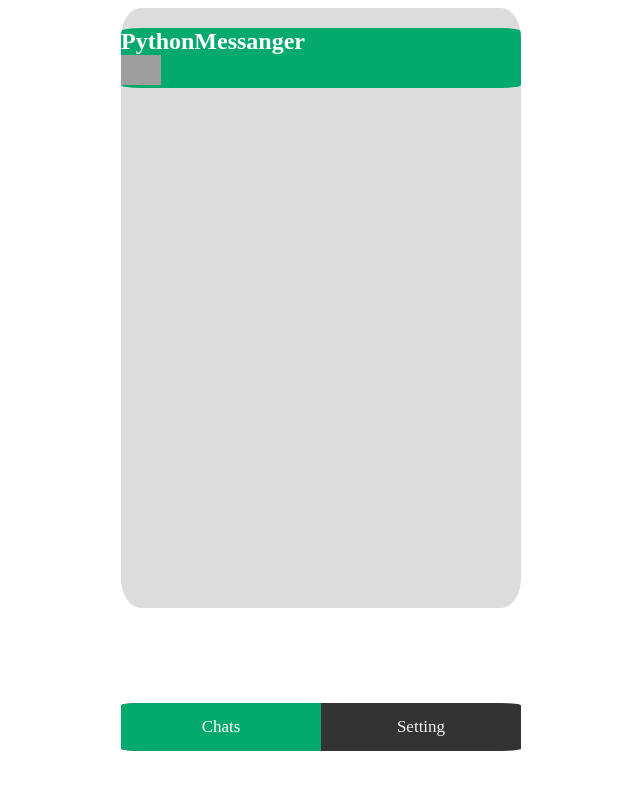
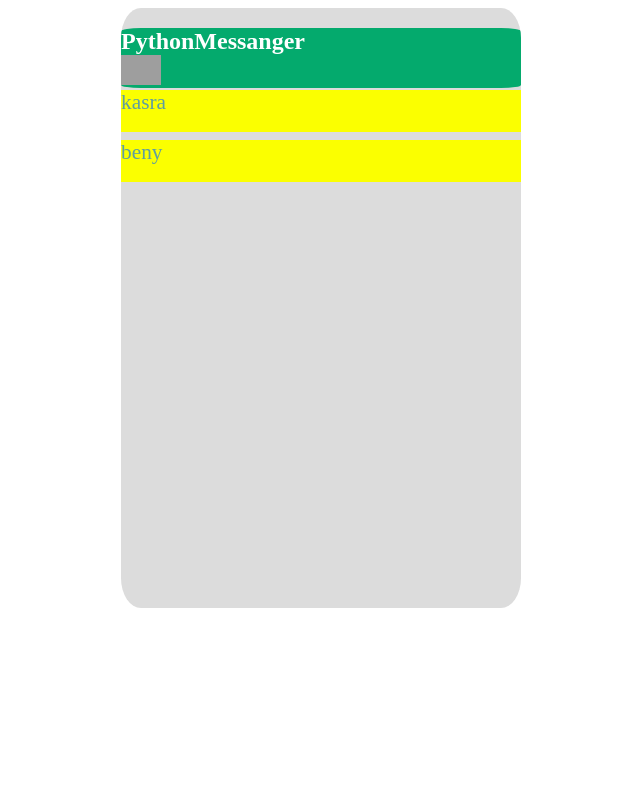
Before and after one commit to Amir-Mirfallahi/python-messanger, a Django app: page /chats/ in a window 1280 px wide. Shown: the whole page, without its empty margins (319-959 px from the left). Run offline with Django 4.2, Linux system fonts and the light colour scheme; a user stored in the database is signed in; data comes from the database, SQL or seed files in the repository; both versions use the stored data as it was after the commit; grey boxes are pictures that could not be loaded.

Commit message:
first commit

```diff
--- a/messanger/chats/templates/base.html
+++ b/messanger/chats/templates/base.html
@@ -24,41 +24,6 @@
             background-color: #04AA6D;
             color: rgb(255, 255, 255);
         }
-        .navbar {
-            min-width: 50px;
-            max-width: 400px;
-            border-radius: 5%;
-            background-color: #333;
-            overflow: hidden;
-            position: fixed;
-            bottom: 49;
-            width: 100%;
-        }
-
-        /* Style the links inside the navigation bar */
-        .navbar a {
-            width: 42%;
-            float: left;
-            display: block;
-            color: #f2f2f2;
-            text-align: center;
-            padding: 14px 16px;
-            text-decoration: none;
-            font-size: 17px;
-        }
-
-        /* Change the color of links on hover */
-        .navbar a:hover {
-            background-color: #ddd;
-            color: black;
-        }
-
-        /* Add a color to the active/current link */
-        .navbar a.active {
-            background-color: #04AA6D;
-            color: white;
-        }
-
     </style>
     <div id="main">
         <div class="logo">
@@ -70,11 +35,8 @@
 
         {% endblock %}
         {% block navbar %}
-            <div class="navbar">
-                <a href="/chats" class="{{ chatstatus }}">Chats</a>
-                <a href="/chats/setting" class="{{ settingstatus }}">Setting</a>
-            </div>
         {% endblock %}
+
     </div>
 </body>
 </html>
--- a/messanger/chats/views.py
+++ b/messanger/chats/views.py
@@ -9,6 +9,7 @@ from .models import (
 # Create your views here.
 @login_required
 def chats(request):
+    # chats to user
     message_sender = []
     for chat in Messages.objects.filter(to_user=request.user):
         message_sender.append(chat.from_user)
@@ -17,10 +18,13 @@ def chats(request):
     for i in range(0, len(message_sender), 2):
         sender.append(message_sender[i])
     senders = [i for n, i in enumerate(sender) if i not in sender[:n]]
-    print(senders)
-    message = []
-    for i in range(1, len(message_sender), 2):
-        message.append(message_sender[i])
+    # chats from user
+    chats = []
+    for i in Messages.objects.filter(from_user=request.user):
+        chats.append(i.to_user)
+    for a in chats:
+        senders.append(a)
+
     context =  {
         'chatstatus': 'active',
         "senders": senders,
@@ -46,7 +50,13 @@ def private_chat(request, user):
     return render(request, 'private_chat.html', context)
 def add_contact(request):
     users = User.objects.all()
+    result = []
+    for i in users:
+        user = i
+        if user == request.user:
+            continue
+        result.append(user)
     context = {
-        'users': users
+        'users': result
     }
     return render(request, 'add-contact.html', context)
--- a/messanger/templates/home.html
+++ b/messanger/templates/home.html
@@ -4,7 +4,7 @@
         <a href="/chats">Messanger</a>
         <a href="/logout">Logout</a>
     {% else %}
-        <a href="/sign-up">Sign-up</a>
+        <a href="/register">Sign-up</a>
         <a href="/login">Login</a>
     {% endif %}
 {% endblock %}
```
Also changed, not shown: messanger/db.sqlite3.
